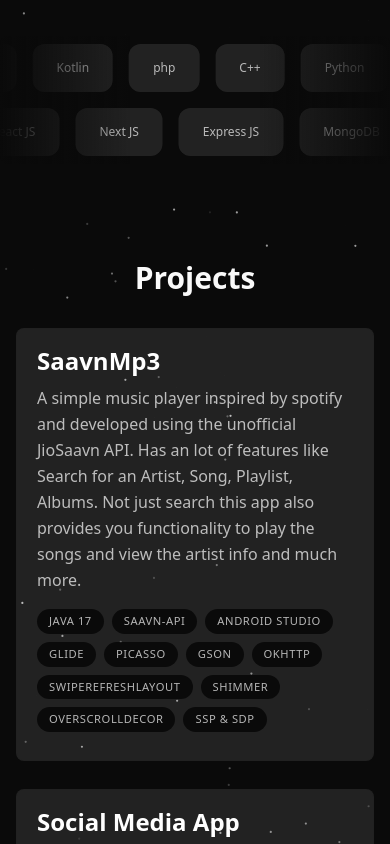
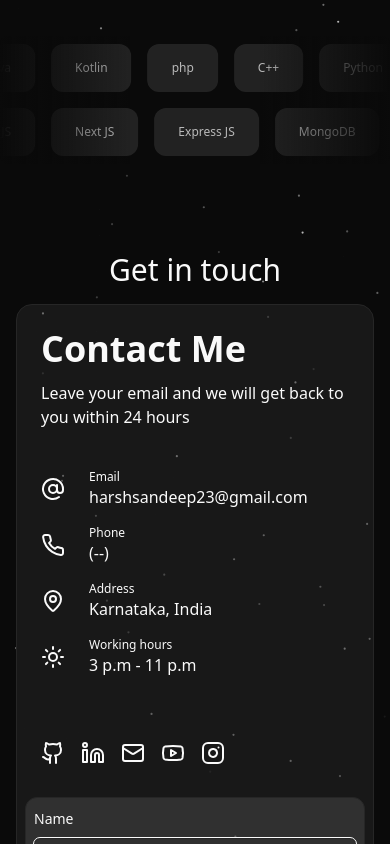
Before and after one commit to Harshshah6/portfolio, a Next.js app: page / in a window 390 px wide. Shown: the part 2343-3187 px from the top of the page. Built offline with nearby package versions, Linux system fonts and the light colour scheme.

Commit message:
modified:   src/app/layout.tsx 	modified:   src/app/page.tsx 	modified:   src/components/Navbar.tsx 	modified:   src/components/ProjectsSection.tsx 	modified:   src/components/ui/project.tsx

```diff
--- a/src/app/layout.tsx
+++ b/src/app/layout.tsx
@@ -40,7 +40,7 @@ export default function RootLayout({
           attribute="class"
           enableSystem
         >
-          <Particles className="absolute inset-0 -z-10 animate-fade-in w-screen" />
+          <Particles className="absolute inset-0 h-screen -z-10 animate-fade-in w-screen" />
           {children}
         </ThemeProvider>
       </body>
--- a/src/app/page.tsx
+++ b/src/app/page.tsx
@@ -4,7 +4,6 @@ import EducationSection from "@/components/EducationSection";
 import Footer from "@/components/Footer";
 import HeroSection from "@/components/HeroSection";
 import Navbar from "@/components/Navbar";
-import ProjectsSection from "@/components/ProjectsSection";
 
 export default function Home() {
   return (
@@ -13,7 +12,6 @@ export default function Home() {
       <HeroSection />
       <AboutSection />
       <EducationSection />
-      <ProjectsSection />
       <ContactSection />
       <Footer/>
     </main>
--- a/src/components/Navbar.tsx
+++ b/src/components/Navbar.tsx
@@ -16,10 +16,10 @@ const tabs = [
     id: "about",
     label: "About",
   },
-  {
-    id: "projects",
-    label: "Projects",
-  },
+  // {
+  //   id: "projects",
+  //   label: "Projects",
+  // },
   {
     id: "contact",
     label: "Contact",
--- a/src/components/ui/project.tsx
+++ b/src/components/ui/project.tsx
@@ -1,11 +1,5 @@
-"use client";
-
-import { useRef } from "react";
 import { projectsData } from "@/lib/data";
-import Image from "next/image";
-import { motion, useScroll, useTransform } from "framer-motion";
-import Link from "next/link";
-import { cn } from "@/lib/utils";
+import {Button} from './button'
 
 type ProjectData = (typeof projectsData)[number];
 
@@ -15,34 +9,15 @@ export default function Project({
   title,
   description,
   tags,
-  imageUrl,
-  index,
 }: ProjectProps) {
-  const ref = useRef<HTMLDivElement>(null);
-  const { scrollYProgress } = useScroll({
-    target: ref,
-    offset: ["0 1", "1.33 1"],
-  });
-  const scaleProgess = useTransform(scrollYProgress, [0, 1], [0.8, 1]);
-  const opacityProgess = useTransform(scrollYProgress, [0, 1], [0.6, 1]);
 
   return (
-    <motion.div
-      ref={ref}
-      style={{
-        scale: scaleProgess,
-        opacity: opacityProgess,
-      }}
-      className="group mb-3 sm:mb-8 last:mb-0"
-    >
-      <Link href={"/project/" + index} className="">
-        <section className="bg-gray-100 max-w-[42rem] border border-black/5 rounded-lg overflow-hidden sm:pr-8 relative hover:bg-gray-200 transition sm:group-even:pl-8 sm:h-[50vh] md:h-full dark:text-white dark:bg-white/10 dark:hover:bg-white/20">
-          <div className="pt-4 pb-7 px-5 sm:pl-10 sm:pr-2 sm:pt-10 sm:max-w-[50%] flex flex-col h-full sm:group-even:ml-[18rem]">
+    <div className="w-fit flex-1 p-3 flex flex-col h-full bg-gray-100 border border-black/5 rounded-lg overflow-hidden relative hover:bg-gray-200 transition dark:text-white dark:bg-white/10 dark:hover:bg-white/20">
       <h3 className="text-2xl font-semibold">{title}</h3>
       <p className="mt-2 leading-relaxed text-gray-700 dark:text-white/70">
         {description}
       </p>
-            <ul className="flex flex-wrap mt-4 gap-2 sm:mt-auto">
+      <ul className="flex flex-wrap mt-4 gap-2">
         {tags.map((tag: string, index: number) => (
           <li
             className="bg-black/[0.7] px-3 py-1 text-[0.7rem] uppercase tracking-wider text-white rounded-full dark:text-white/70"
@@ -52,22 +27,10 @@ export default function Project({
           </li>
         ))}
       </ul>
+      <div className="w-full flex gap-3 mt-4">
+        <Button className="w-full">VIEW LIVE</Button>
+        <Button className="w-full">GITHUB</Button>
       </div>
-          <Image
-            src={imageUrl}
-            alt="Project I worked on"
-            quality={100}
-            width={452}
-            height={302}
-            className={cn(
-              "absolute hidden sm:block top-8 -right-40 w-[28.25rem] rounded-t-lg shadow-2xl",
-              "transition group-hover:scale-[1.04] group-hover:-translate-x-3 group-hover:translate-y-3 group-hover:-rotate-2",
-              "group-even:group-hover:translate-x-3 group-even:group-hover:translate-y-3 group-even:group-hover:rotate-2 ",
-              "group-even:right-[initial] group-even:-left-40"
-            )}
-          />
-        </section>
-      </Link>
-    </motion.div>
+    </div>
   );
 }
```
Also changed, not shown: src/components/ProjectsSection.tsx (+1 -20 lines), 1 other file (tests, documents, lock files or other folders). Lines whose indentation alone changed are shown as unchanged.
